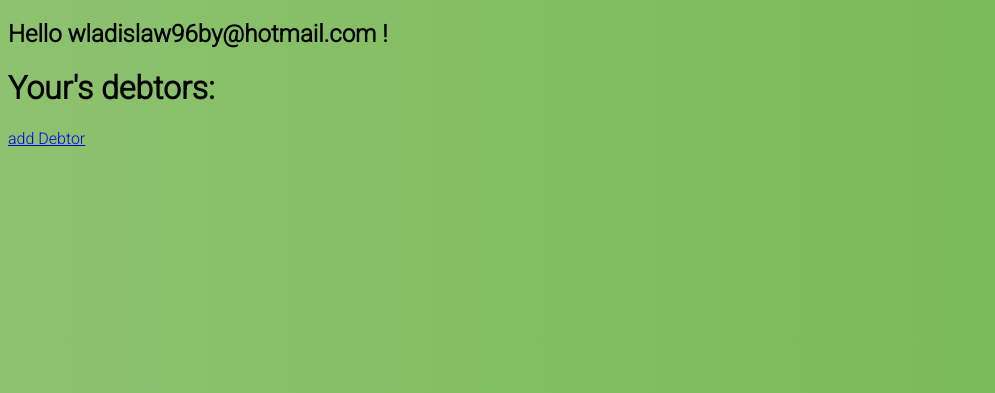
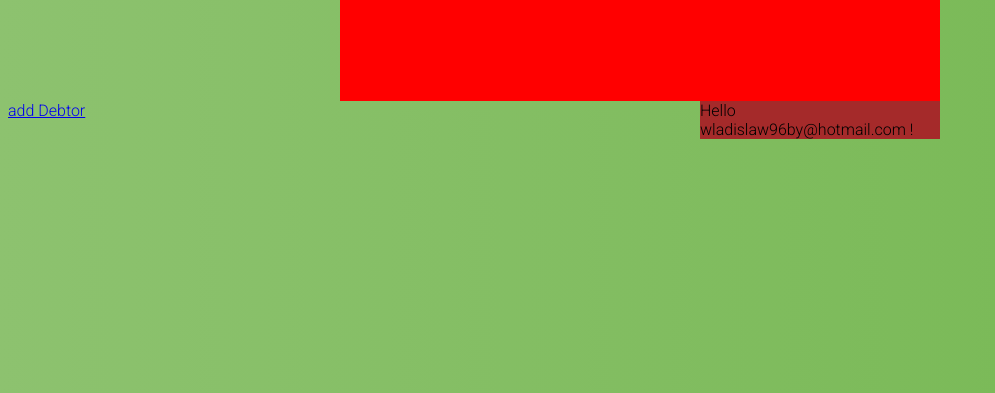
Before and after one commit to Graidaris/cash_debt_web, a Flask app: page / in a window 1280 px wide. Shown: the part 27-420 px from the top of the page, without its empty margins (0-995 px from the left). Run offline with Flask 2, Linux system fonts and the light colour scheme; a user stored in the database is signed in; data comes from the database, SQL or seed files in the repository; both versions use the stored data as it was after the commit.

Commit message:
update index html, css

```diff
--- /dev/null
+++ b/cash_debt_web/static/css/index.css
@@ -0,0 +1,32 @@
+@import url(https://fonts.googleapis.com/css?family=Roboto:300);
+
+.user_debtors{
+    width: 600px;
+    padding: 8% 0 0;
+    margin: auto;
+    background-color: red;
+
+}
+.all_debtors{
+    float: left;
+    width: 60%;
+}
+.user{
+    background-color: brown;
+    text-overflow: clip;
+    overflow: hidden;
+    float: right;
+    width: 40%;
+    height: 100%;
+}
+.debtor{
+    background-color: azure;
+    color: #4d4d4d;
+    font-size: 34px;
+    padding: 3% 0 0;
+    margin-top: 2px;
+}
+
+.debtor a{
+    font-size: 18px;
+}
--- a/cash_debt_web/static/css/login.css
+++ b/cash_debt_web/static/css/login.css
@@ -94,6 +94,7 @@
 .container .info span .fa {
   color: #EF3B3A;
 }
+
 body {
   background: #76b852; /* fallback for old browsers */
   background: -webkit-linear-gradient(right, #76b852, #8DC26F);
--- a/cash_debt_web/templates/base.html
+++ b/cash_debt_web/templates/base.html
@@ -6,6 +6,7 @@
     <meta http-equiv="X-UA-Compatible" content="ie=edge">
     <link href="../static/css/login.css" rel="stylesheet">
     <title>{% block title %} {% endblock %}</title>
+    {% block head %} {% endblock %}
 </head>
 <body>
 <header>
--- a/cash_debt_web/templates/index.html
+++ b/cash_debt_web/templates/index.html
@@ -8,22 +8,32 @@ Cash debt
     <a href="{{ url_for('sign_out') }}">Sign out</a>
 {% endblock %}
 
+{% block head %}
+<link href="../static/css/index.css" rel="stylesheet">
+{% endblock %}
+
 {% block body %}
 
-<h2>Hello  {{ username.email }} !</h2>
+<div class="user_debtors">
+    <div class="user">Hello  {{ username.email }} !</div>
 
-<h1>Your's debtors:</h1>
+    <div class="all_debtors">
+        {% for debtor in debtors %}
+            <div class="debtor">
+                <dt>{{ debtor.name }}
+                    {{ debtor.money }}</dt>
 
-{% for debtor in debtors %}
-<div>
-    <dt>{{ debtor.name }}
-        {{ debtor.money }}</dt>
-
-    <a href="{{ url_for('delete_debt', id=debtor.id) }}">Delete</a>
-    <a href="{{ url_for('edit_debt', id=debtor.id) }}">Edit</a>
+                <a href="{{ url_for('delete_debt', id=debtor.id) }}">Delete</a>
+                <a href="{{ url_for('edit_debt', id=debtor.id) }}">Edit</a>
+            </div>
+        {% endfor %}
+    </div>
 </div>
 
-{% endfor %}
+
+
+
+
 {% if errors %}
     {{ errors }}
 {% endif %}
--- a/cash_debt_web/templates/login.html
+++ b/cash_debt_web/templates/login.html
@@ -3,6 +3,7 @@
 {% block title %}
 Login
 {% endblock %}
+
 
 {% block body %}
 <div class="login-page">
```
Also changed, not shown: database_v1.db.
